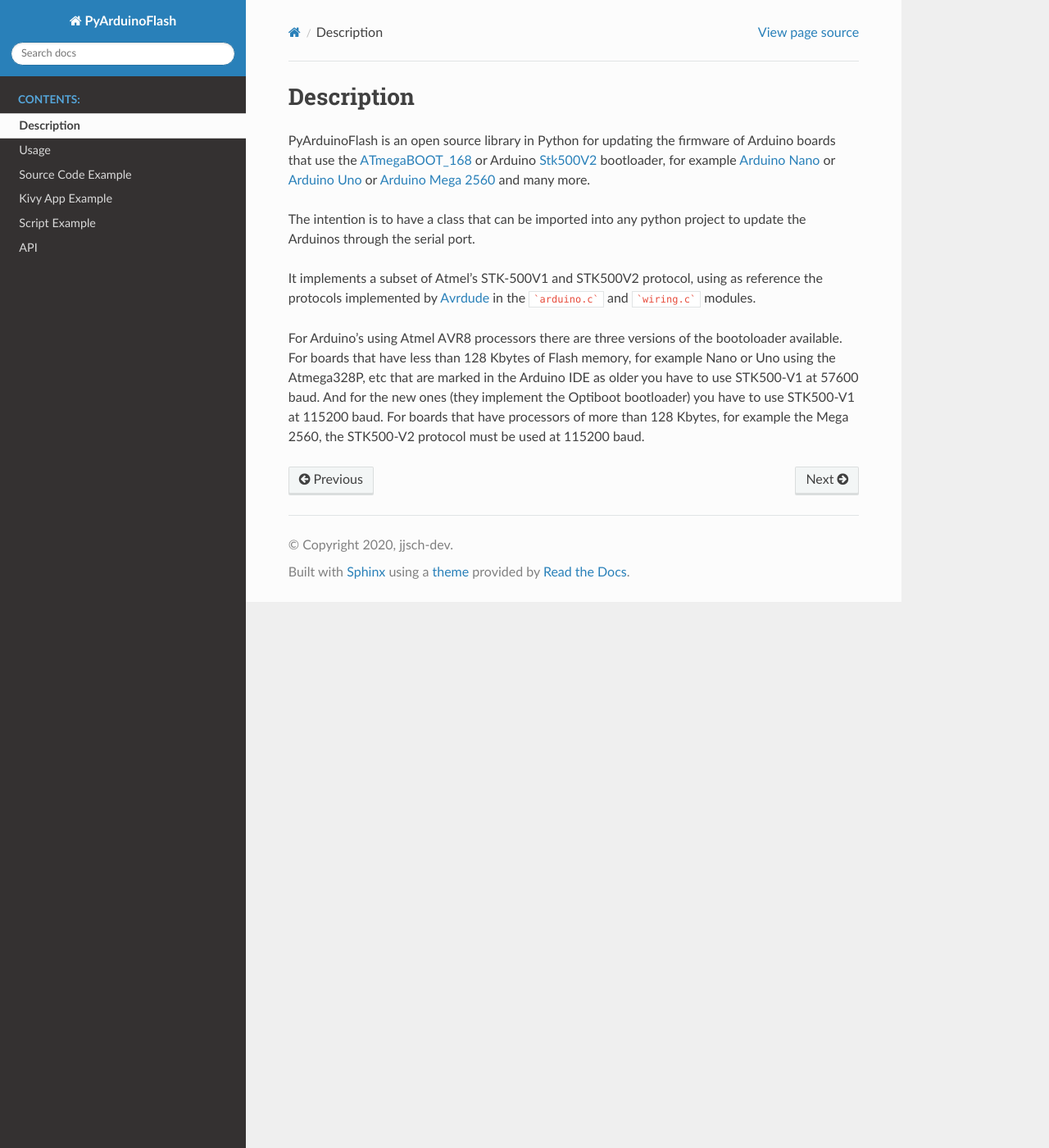
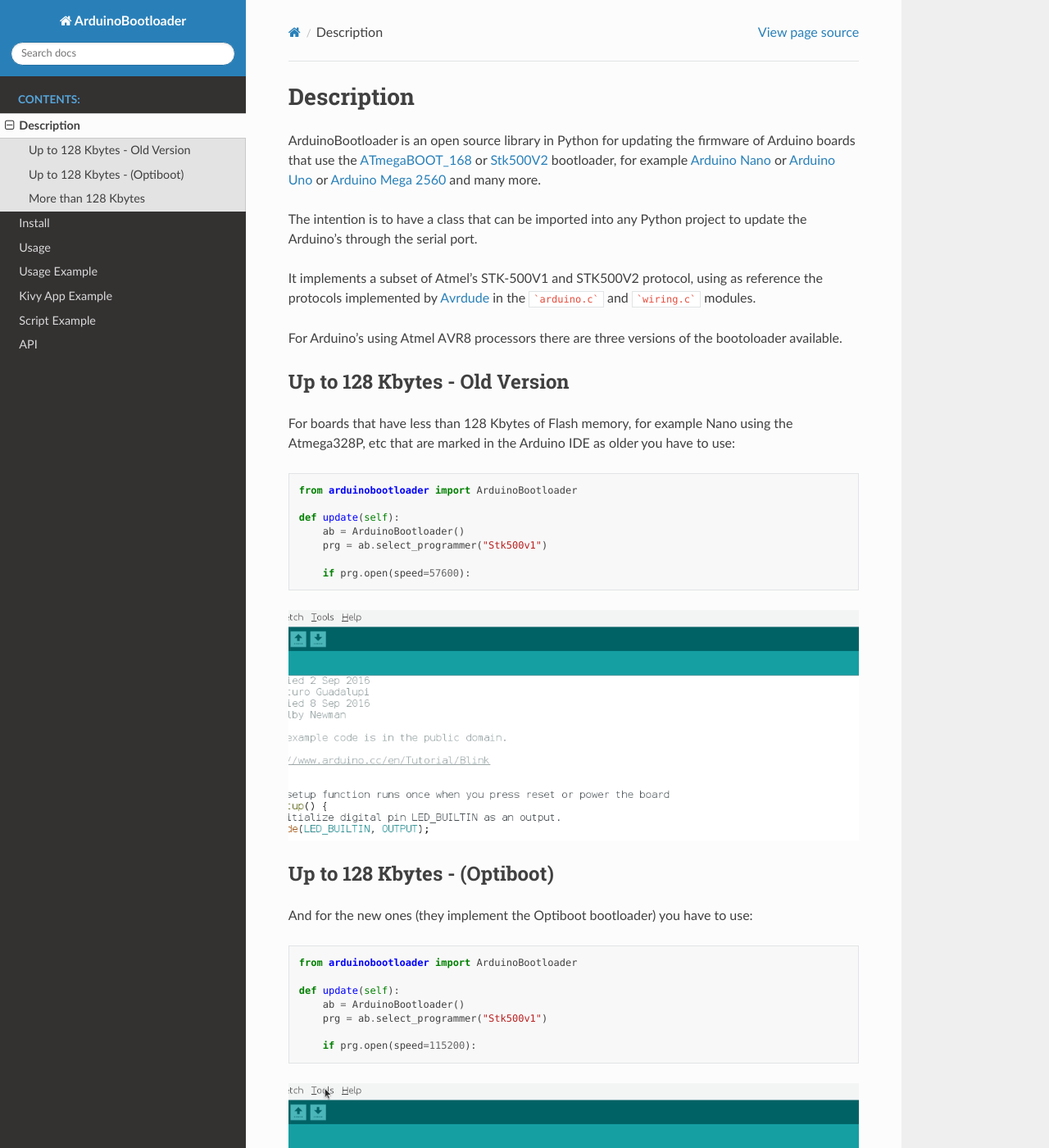
Before and after one commit to jjsch-dev/PyArduinoFlash, a Sphinx documentation site: the page built from docs/_static/description.rst, in a window 1280 px wide and 1400 px high. Shown: the whole window at 82% size. Built offline with Sphinx 7.4.7 and the Read the Docs theme 2.0.0, drawn with Linux system fonts in a browser that asks for light colours; some of the changed text lies outside the part shown.

Commit message:
update sphinx documentation

````diff
--- a/docs/_static/conf.py
+++ b/docs/_static/conf.py
@@ -17,7 +17,7 @@
 
 # -- Project information -----------------------------------------------------
 
-project = 'PyArduinoFlash'
+project = 'ArduinoBootloader'
 copyright = '2020, jjsch-dev'
 author = 'jjsch-dev'
 
--- a/docs/_static/description.rst
+++ b/docs/_static/description.rst
@@ -1,12 +1,59 @@
 Description
 ==========================================
 
-PyArduinoFlash is an open source library in Python for updating the firmware
-of Arduino boards that use the `ATmegaBOOT_168 <https://github.com/arduino/ArduinoCore-avr/tree/master/bootloaders/atmega>`_ or Arduino `Stk500V2 <https://github.com/arduino/Arduino-stk500v2-bootloader>`_ bootloader, for example `Arduino Nano <https://store.arduino.cc/usa/arduino-nano>`_ or `Arduino Uno <https://store.arduino.cc/usa/arduino-uno-rev3>`_ or `Arduino Mega 2560 <https://store.arduino.cc/usa/mega-2560-r3>`_ and many more.
+ArduinoBootloader is an open source library in Python for updating the firmware
+of Arduino boards that use the `ATmegaBOOT_168 <https://github.com/arduino/ArduinoCore-avr/tree/master/bootloaders/atmega>`_ or `Stk500V2 <https://github.com/arduino/Arduino-stk500v2-bootloader>`_ bootloader, for example `Arduino Nano <https://store.arduino.cc/usa/arduino-nano>`_ or `Arduino Uno <https://store.arduino.cc/usa/arduino-uno-rev3>`_ or `Arduino Mega 2560 <https://store.arduino.cc/usa/mega-2560-r3>`_ and many more.
 
-The intention is to have a class that can be imported into any python project to update the Arduinos through the serial port.
+The intention is to have a class that can be imported into any Python project to update the Arduino's through the serial port.
 
 It implements a subset of Atmel's STK-500V1 and STK500V2 protocol, using as reference the protocols implemented by `Avrdude <http://savannah.nongnu.org/projects/avrdude>`_ in the ```arduino.c``` and ```wiring.c``` modules.
 
-For Arduino's using Atmel AVR8 processors there are three versions of the bootoloader available. For boards that have less than 128 Kbytes of Flash memory, for example Nano or Uno using the Atmega328P, etc that are marked in the Arduino IDE as older you have to use STK500-V1 at 57600 baud. And for the new ones (they implement the Optiboot bootloader) you have to use STK500-V1 at 115200 baud.
-For boards that have processors of more than 128 Kbytes, for example the Mega 2560, the STK500-V2 protocol must be used at 115200 baud.
+For Arduino's using Atmel AVR8 processors there are three versions of the bootoloader available.
+
+Up to 128 Kbytes - Old Version
+##############################
+For boards that have less than 128 Kbytes of Flash memory, for example Nano using the Atmega328P, etc that are marked in the Arduino IDE as older you have to use:
+
+.. code-block:: python
+
+    from arduinobootloader import ArduinoBootloader
+
+    def update(self):
+        ab = ArduinoBootloader()
+        prg = ab.select_programmer("Stk500v1")
+
+        if prg.open(speed=57600):
+
+.. image:: images/arduino_nano_old.gif
+
+Up to 128 Kbytes - (Optiboot)
+#############################
+And for the new ones (they implement the Optiboot bootloader) you have to use:
+
+.. code-block:: python
+
+    from arduinobootloader import ArduinoBootloader
+
+    def update(self):
+        ab = ArduinoBootloader()
+        prg = ab.select_programmer("Stk500v1")
+
+        if prg.open(speed=115200):
+
+.. image:: images/arduino_uno_new.gif
+
+More than 128 Kbytes
+####################
+For boards that have processors of more than 128 Kbytes, for example the Mega 2560, use:
+
+.. code-block:: python
+
+    from arduinobootloader import ArduinoBootloader
+
+    def update(self):
+        ab = ArduinoBootloader()
+        prg = ab.select_programmer("Stk500v2")
+
+        if prg.open(speed=115200):
+
+.. image:: images/arduino_mega_new.gif
--- a/docs/_static/index.rst
+++ b/docs/_static/index.rst
@@ -3,7 +3,7 @@
    You can adapt this file completely to your liking, but it should at least
    contain the root `toctree` directive.
 
-Welcome to PyArduinoFlash's documentation!
+Welcome to ArduinoBootloader's documentation!
 ==========================================
 
 .. toctree::
@@ -11,6 +11,7 @@
    :caption: Contents:
 
    description
+   install
    usage
    examples
    kivy_app
--- /dev/null
+++ b/docs/_static/install.rst
@@ -0,0 +1,6 @@
+Install
+==========================================
+
+Yo can download or clone the last version from `Github <https://github.com/jjsch-dev/PyArduinoFlash>`_, but better use pip or pip3:
+
+``pip install arduinobootloader``
--- a/docs/_static/usage.rst
+++ b/docs/_static/usage.rst
@@ -1,15 +1,140 @@
 Usage
 ==========================================
+The following paragraph explains the basic flow to update the firmware of an Arduino board from Python.
 
-The parsing of the file in `Intel hexadecimal format <https://en.wikipedia.org/wiki/Intel_HEX>`_ is done with the `IntelHex <https://github.com/python-intelhex/intelhex>`_ library.
+Requirements
+############
+If the firmware file is in `Intel hexadecimal format <https://en.wikipedia.org/wiki/Intel_HEX>`_, use the `IntelHex <https://github.com/python-intelhex/intelhex>`_ library.
 
-To have an instance of the class use ``ab = ArduinoBootloader()``
-Then select the protocol of the programmer ``prg = ab.select_protocol("Stk500v1")``.  To establish the connection with the bootloader of the Arduino board use ``prg.open()`` that returns ``True`` when it is successful.
+Select Programmer
+#################
+Get a instance of the class with
 
-As the library needs the information of the CPU to know the size and count of the flash page, use the method ``prg.board_request()`` and ``prg.cpu_signature()``
+.. code-block:: python
 
-If the previous was successfully (they return ``True``), now open the hexadecimal file with the ``ih.fromfile("firmware_file.hex", format='hex')`` function. If there are errors in the format or the file path is invalid, exceptions are thrown.
+    ab = ArduinoBootloader()
 
-To obtain the page of the current address, use the  ``ih.tobinarray(start=address, size=ab.cpu_page_size)`` .
+and select the protocol of the programmer with
 
-For write it in the flash memory, use the method ``prg.write_memory(buffer, address)`` which take the buffer and the address as parameters. Returns ``True`` when success.
+.. code-block:: python
+
+    prg = ab.select_protocol("Stk500v1")
+
+Connect
+#######
+To establish the connection with the Arduino bootloader use
+
+.. code-block:: python
+
+    if prg.open(speed=115200):
+
+that returns ``True`` when successful.
+
+
+CPU information
+###############
+The library needs the information of the CPU to know the size and count of the flash page, use the method
+
+.. code-block:: python
+
+    if prg.cpu_signature():
+
+that returns ``True`` when success. The properties have the corresponding information
+
+.. code-block:: python
+
+    ab.cpu_page_size
+    ab.cpu_pages
+
+
+Programmer information
+######################
+Although the information of the programmer is not important for the update process, because the bootoloader is an emulation of the Atmel programmers, you can do it with the method
+
+.. code-block:: python
+
+    prg.board_request()
+
+that returns ``True`` when success.
+
+The properties have the information.
+
+.. code-block:: python
+
+    ab.programmer_name
+    ab.sw_version
+    ab.hw_version
+
+Open Firmware File
+##################
+Open the hexadecimal file with the method.
+If there are errors in the format or the file path is invalid, exceptions are thrown.
+
+.. code-block:: python
+
+        try:
+            ih.fromfile("filename.hex", format='hex')
+        except FileNotFoundError:
+            print("file not found")
+        except (AddressOverlapError, HexRecordError):
+            print("error, file format")
+
+Parse the Firmware in Pages
+###########################
+To obtain the page of the current address, use the
+
+.. code-block:: python
+
+    buffer = ih.tobinarray(start=address, size=ab.cpu_page_size)
+
+Write Pages
+###########
+For write it in the flash memory, use this method which take the buffer and the address as parameters and returns ``True`` when success.
+
+.. code-block:: python
+
+    if prg.write_memory(buffer, address):
+
+Read Pages
+##########
+The read for example to verify, is done in the same way, with the exception that the method returns the memory buffer. When errors returns ``None``.
+
+.. code-block:: python
+
+    read_buffer = prg.read_memory(address, ab.cpu_page_size)
+    if read_buffer is None:
+
+
+Save in a File
+##############
+To save the read firmware to a hexadecimal format file, you need to buffer it in a dictionary where the key is the address of each byte on the page.
+
+.. code-block:: python
+
+    for i in range(0, ab.cpu_page_size):
+        dict_hex[address + i] = read_buffer[i]
+
+And when you have finished reading the flash, add the starting address
+to generate the hexadecimal and to save the file
+
+.. code-block:: python
+
+    dict_hex["start_addr"] = 0
+    ih.fromdict(dict_hex)
+    ih.tofile("read_filename.hex", 'hex')
+
+Execute the Firmware
+#####################
+The bootloader begins the execution of the firmware after a period of time without receiving communication; nevertheless it is convenient to execute the function
+
+.. code-block:: python
+
+    prg.leave_bootloader()
+
+Close Communication
+###################
+Call the method to release the serial port
+
+.. code-block:: python
+
+    prg.close()
--- a/docs/conf.py
+++ b/docs/conf.py
@@ -17,7 +17,7 @@
 
 # -- Project information -----------------------------------------------------
 
-project = 'PyArduinoFlash'
+project = 'ArduinoBootloader'
 copyright = '2020, jjsch-dev'
 author = 'jjsch-dev'
 
@@ -48,7 +48,7 @@
 # The theme to use for HTML and HTML Help pages.  See the documentation for
 # a list of builtin themes.
 #
-html_theme = 'alabaster'
+html_theme = 'sphinx_rtd_theme'
 
 # Add any paths that contain custom static files (such as style sheets) here,
 # relative to this directory. They are copied after the builtin static files,
````
Also changed, not shown: README.md (+44 -37 lines), docs/_static/examples.rst (+10 -4 lines), docs/_static/images/arduino_mega_new.gif (added), docs/_static/images/arduino_nano_old.gif (added), docs/_static/images/arduino_uno_new.gif (added), images/arduino_mega_new.gif (added), images/arduino_nano_old.gif (added), images/arduino_uno_new.gif (added), 2 other files.
